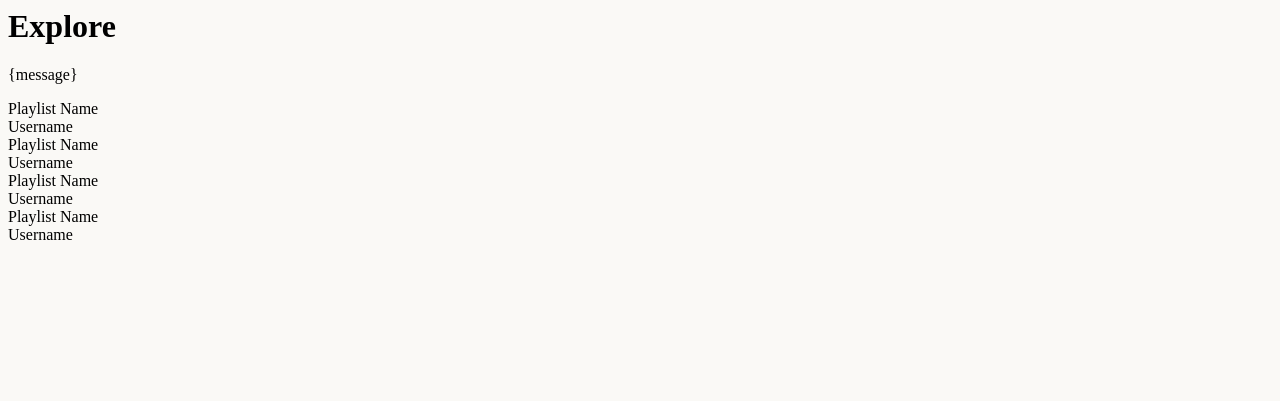
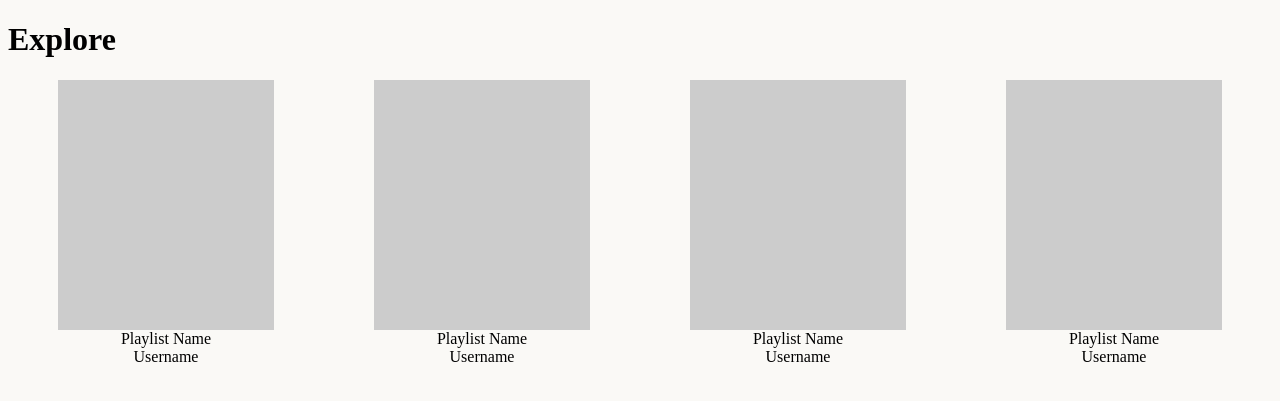
Before and after one commit to brookeahewitt/FitBeats, a Django app: page / in a window 1280 px wide. Shown: the top 401 px of the page. Run offline with Django 4.2, Linux system fonts and the light colour scheme.

Commit message:
Boxes now show up

```diff
--- a/FitBeats/FitBeatsApp/templates/index.html
+++ b/FitBeats/FitBeatsApp/templates/index.html
@@ -1,3 +1,4 @@
+<!DOCTYPE html>
 <html lang="en">
 <head>
     <meta charset="UTF-8">
@@ -29,30 +30,27 @@
 
 <body>
     <h1>Explore</h1>
-      <p>{message}</p>
-      <div className="row">
-        <div className="col">
-          <div className="box"></div>
-          <div className="text">Playlist Name</div>
-          <div className="text">Username</div>
+      <div class="row">
+        <div class="col">
+          <div class="box"></div>
+          <div class="text">Playlist Name</div>
+          <div class="text">Username</div>
         </div>
-        <div className="col">
-          <div className="box"></div>
-          <div className="text">Playlist Name</div>
-          <div className="text">Username</div>
+        <div class="col">
+          <div class="box"></div>
+          <div class="text">Playlist Name</div>
+          <div class="text">Username</div>
         </div>
-        <div className="col">
-          <div className="box"></div>
-          <div className="text">Playlist Name</div>
-          <div className="text">Username</div>
+        <div class="col">
+          <div class="box"></div>
+          <div class="text">Playlist Name</div>
+          <div class="text">Username</div>
         </div>
-        <div className="col">
-          <div className="box"></div>
-          <div className="text">Playlist Name</div>
-          <div className="text">Username</div>
+        <div class="col">
+          <div class="box"></div>
+          <div class="text">Playlist Name</div>
+          <div class="text">Username</div>
         </div>
       </div>
-
-
 </body>
 </html>
```
